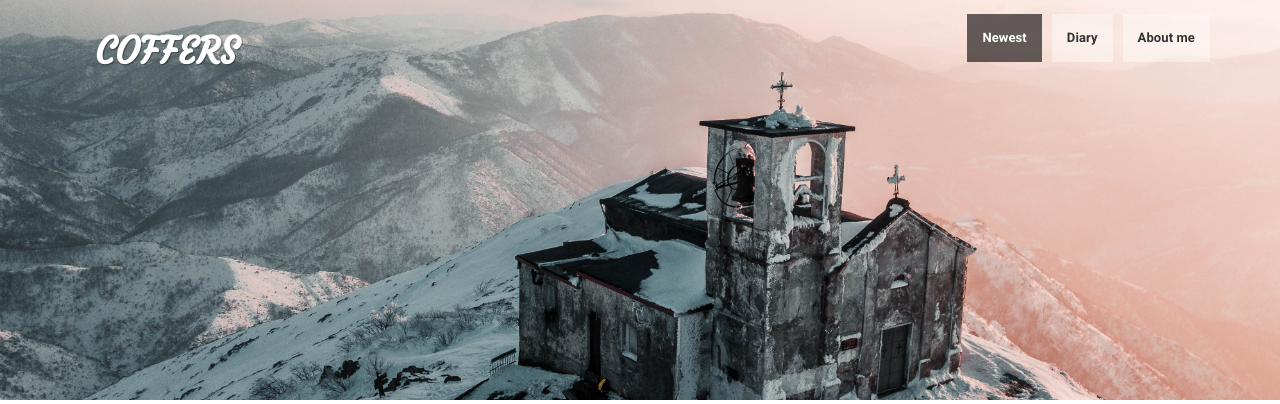
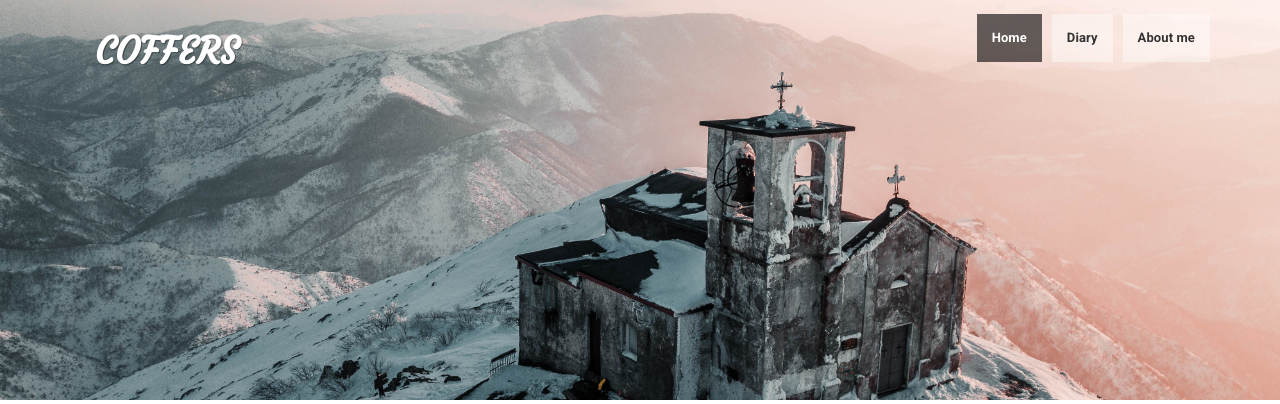
Before and after one commit to P2Tree/Coffers, a Django app: page / in a window 1280 px wide. Shown: the top 404 px of the page. Run offline with Django 3.2, Linux system fonts and the light colour scheme; data that the repository does not hold is empty; some libraries are stand-ins or nearby versions.

Commit message:
修复拼写问题

```diff
--- a/templates/base.html
+++ b/templates/base.html
@@ -7,7 +7,7 @@
     <head>
         <meta charset="utf-8">
         <meta name="viewport" content="width=device-width, initial-scale=1.0">
-        <title>Caffers</title>
+        <title>Coffers</title>
         <link rel="stylesheet" href="{% static "assets/bootstrap/css/bootstrap.min.css" %}">
         <link rel="stylesheet" href="https://fonts.googleapis.com/css?family=Roboto:300,400,500,700">
         <link rel="stylesheet" href="https://fonts.googleapis.com/css?family=Courgette">
@@ -21,7 +21,7 @@
                 <div class="navbar-header"><a class="navbar-brand" href="#" style="padding:40px;"><span class="text-title" style="font-size:37px;font-family:Courgette, cursive;">Coffers&nbsp;</span></a><button class="navbar-toggle collapsed" data-toggle="collapse" data-target="#navcol-1"><span class="sr-only">Toggle navigation</span><span class="icon-bar"></span><span class="icon-bar"></span><span class="icon-bar"></span></button></div>
                 <div class="collapse navbar-collapse" id="navcol-1">
                     <ul class="nav navbar-nav navbar-right">
-                        <li class="active" role="presentation"><a href="#">Newest</a></li>
+                        <li class="active" role="presentation"><a href="#">Home</a></li>
                         <li role="presentation"><a href="#">Diary</a></li>
                         <li role="presentation"><a href="#">About me</a></li>
                     </ul>
```
